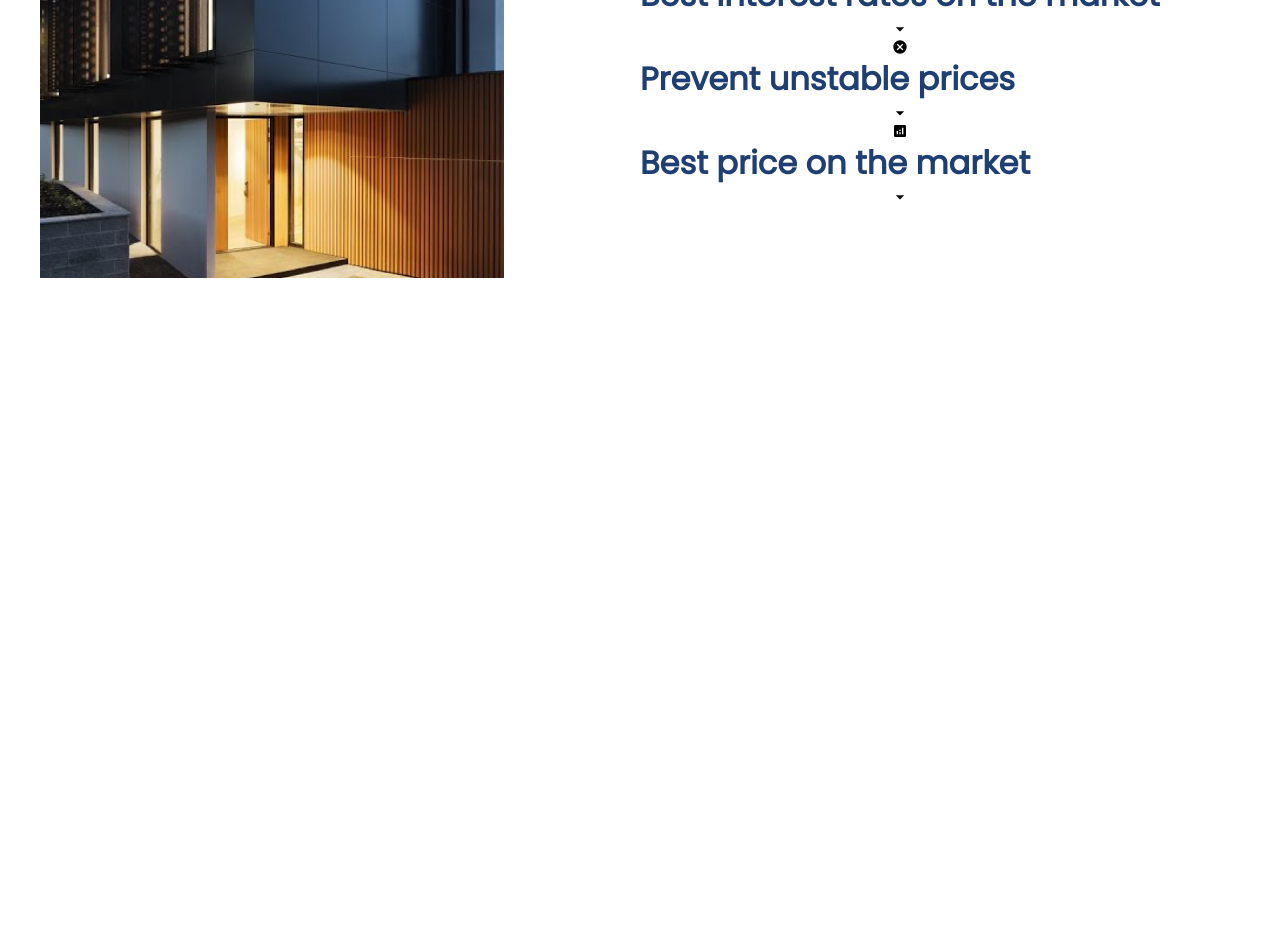
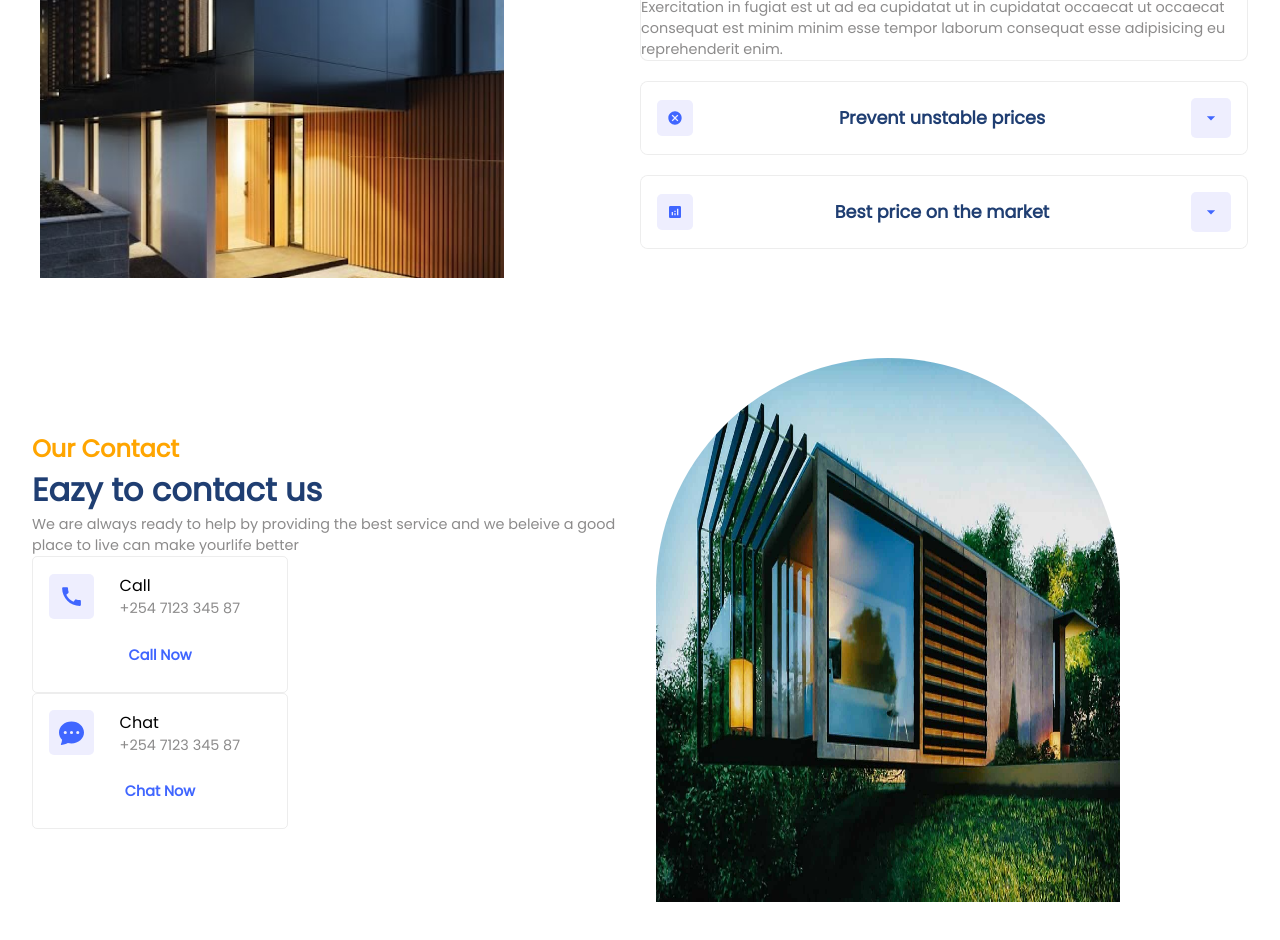
Before and after one commit to bravin-kipkulei/RealEstate-web, a React (Vite) app: page / in a window 1280 px wide. Shown: the part 1740-2680 px from the top of the page. Before the commit the page ends 2058 px from the top, so only its background shows below. Built offline with nearby package versions, Linux system fonts and the light colour scheme.

Commit message:
value section complete

```diff
--- a/src/App.jsx
+++ b/src/App.jsx
@@ -4,6 +4,7 @@ import "./App.css"
 import Companies from "./components/Companies/Companies";
 import Residencies from "./components/Residencies/Residencies";
 import Value from "./components/Value/Value";
+import Contact from "./components/Contact/Contact";
 
 function App() {
   return (
@@ -16,6 +17,7 @@ function App() {
       <Companies />
       <Residencies />
       <Value />
+      <Contact />
     </div>
   );
 }
--- /dev/null
+++ b/src/components/Contact/Contact.css
@@ -0,0 +1,59 @@
+.c-container{
+    justify-content: space-between;
+}
+
+.c-container>div{
+    flex: 1;
+}
+
+.c-right{
+    width: 100%;
+}
+
+c-left{
+    gap: 0.5rem;
+}.conctactModes{
+    margin-top: 2rem;
+    gap: 1rem;
+}
+.conctactModes .row{
+    gap: 1.5rem;
+
+}
+.mode{
+    width: 16rem;
+    padding: 1rem;
+    border:0.8px solid rgba(128, 128,128,0.143);
+    border-radius: 5px;
+    gap: 1rem;
+    transition: all 300ms ease-in;
+}
+
+.mode .button{
+    width: 100%;
+    background: var(--lightblue);
+    color: var(--blue);
+
+    font-size: 0.9rem;
+    font-weight: 600;
+}
+
+.mode >:nth-child(1){
+    width: 100%;
+    gap: 1.6rem;
+}
+.mode .detail .primaryText{
+    font-size: 1.1rem;
+    font-weight: 600;
+}
+
+.mode:hover{
+    scale: 1.1;
+    box-shadow: var(--shadow);
+
+}
+.mode .button:hover{
+    background: var(--blue-gradient);
+    color: white;
+    scale: 0.8;
+}
--- /dev/null
+++ b/src/components/Contact/Contact.jsx
@@ -0,0 +1,66 @@
+import React from "react";
+import "./Contact.css";
+import { MdCall } from "react-icons/md";
+import { BsFillChatDotsFill } from "react-icons/bs";
+import { HiChatBubbleBottomCenter } from "react-icons/hi2";
+
+const Contact = () => {
+  return (
+    <section className="c-wrapper">
+      <div className="paddings innerWidth flexCenter c-container">
+        {/* left side */}
+        <div className="flexColStart c-letf">
+          <span className="orangeText">Our Contact</span>
+          <span className="primaryText">Eazy to contact us</span>
+          <span className="secondaryText">
+            We are always ready to help by providing the best service and we
+            beleive a good place to live can make yourlife better
+          </span>
+
+          <div className="flexColStart contactMode"></div>
+          {/*first row */}
+          <div className="flexColStart row">
+            <div className="flexColCenter mode">
+              <div className="flexStart">
+                <div className="flexCenter icon">
+                  <MdCall size={25} />
+                </div>
+                <div className="flexColStart detail">
+                  <span className="pimaryText">Call</span>
+                  <span className="secondaryText">+254 7123 345 87</span>
+                </div>
+              </div>
+              <div className="flexCenter button">Call Now</div>
+            </div>
+          </div>
+
+          {/*Second mode*/}
+          <div className="flexColCenter mode">
+            <div className="flexStart">
+              <div className="flexCenter icon">
+                <BsFillChatDotsFill size={25} />
+              </div>
+              <div className="flexColStart detail">
+                <span className="pimaryText">Chat</span>
+                <span className="secondaryText">+254 7123 345 87</span>
+              </div>
+            </div>
+            <div className="flexCenter button">Chat Now</div>
+
+                    {/*second row*/}
+
+          </div>
+        </div>
+
+        {/* Right side */}
+        <div className="v-left">
+          <div className="image-container">
+            <img src="src/Assets/contact.jpg" alt="" />
+          </div>
+        </div>
+      </div>
+    </section>
+  );
+};
+
+export default Contact;
--- a/src/components/Value/Value.css
+++ b/src/components/Value/Value.css
@@ -10,3 +10,48 @@
     gap: 0.5rem;
 
 }
+
+.accordion{
+    margin-top: 2rem;
+    border:none;
+
+}
+
+
+
+.accordionItem{
+    background: white;
+    border:0.8px solid rgba(128,128,128,0.143);
+    border-radius:8px;
+    overflow:hidden;
+    margin-bottom: 20px;
+}
+
+.accordionItem.expanded{
+    box-shadow: var(--shadow);
+    border-radius: 6px;
+}
+
+.accordionBtn{
+    background: white;
+    padding: 1rem;
+    width: 100%;
+    justify-content: space-between;
+    cursor: pointer;
+
+}
+
+.icon{
+    padding: 10px;
+    background: #eeeefe;
+    border-radius: 5px;
+}
+
+.icon svg{
+    fill: var(--blue);
+}
+
+
+.accordionBtn .primaryText{
+    font-size: 1.1rem;
+}
--- a/src/components/Value/Value.jsx
+++ b/src/components/Value/Value.jsx
@@ -1,4 +1,4 @@
-import React from "react";
+import React, { useState } from "react";
 import "./Value.css";
 import {
   Accordion,
@@ -38,10 +38,19 @@ const Value = () => {
             preExpanded={[0]}
           >
             {data.map((item, i) => {
+              const [className,setClassName] = useState(null)
               return (
-                <AccordionItem className="accordionItem" key={i} uuid={i}>
+                <AccordionItem className={`accordionItem $(className)`} key={i} uuid={i}>
                   <AccordionItemHeading>
-                    <AccordionItemButton>
+                    <AccordionItemButton className="flexCenter accordionBtn">
+                      <AccordionItemState>
+                        {({ expanded }) =>
+                          expanded
+                            ? setClassName("expanded")
+                            : setClassName("colupsed")
+                        }
+                      </AccordionItemState>
+
                       <div className="flexCenter icon">{item.icon}</div>
                       <span className="primaryText">{item.heading}</span>
                       <div className="flexCenter icon">
@@ -49,6 +58,9 @@ const Value = () => {
                       </div>
                     </AccordionItemButton>
                   </AccordionItemHeading>
+                  <AccordionItemPanel>
+                    <div className="secondaryText">{item.detail}</div>
+                  </AccordionItemPanel>
                 </AccordionItem>
               );
             })}
```
